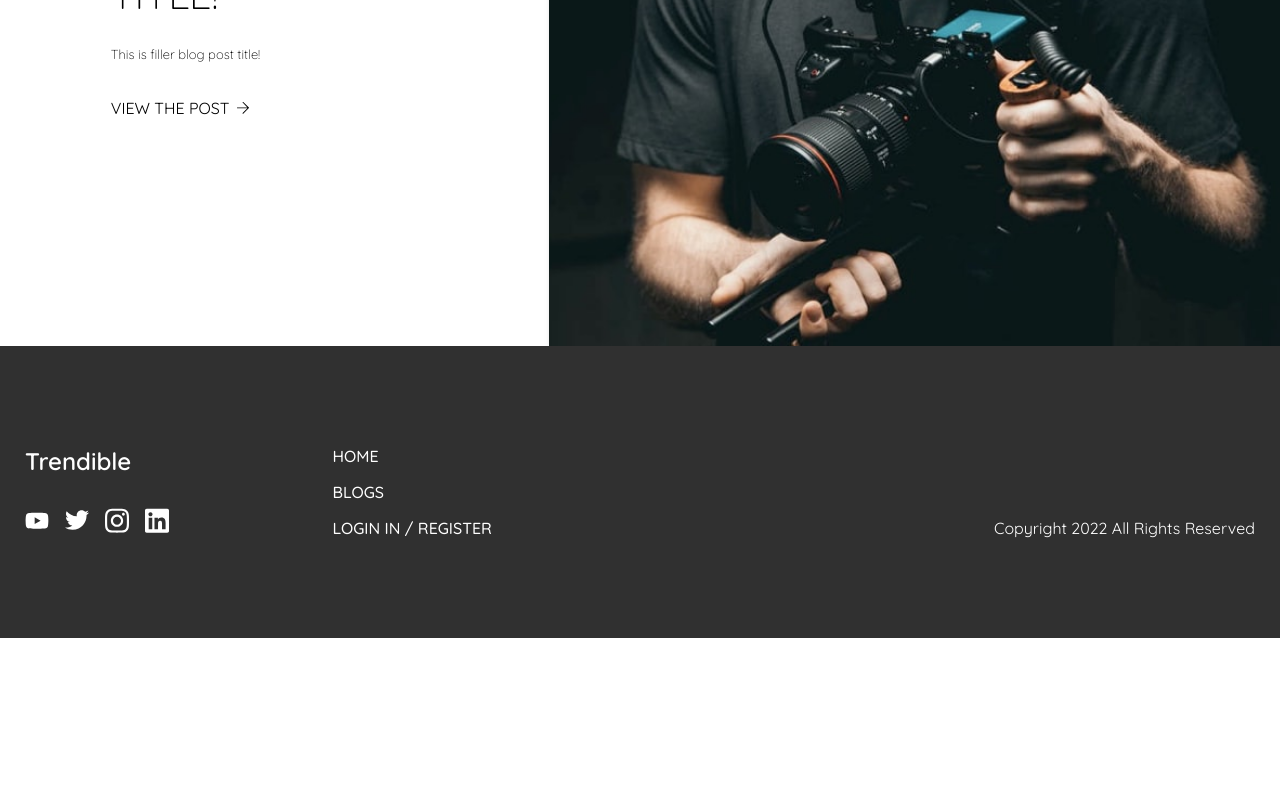
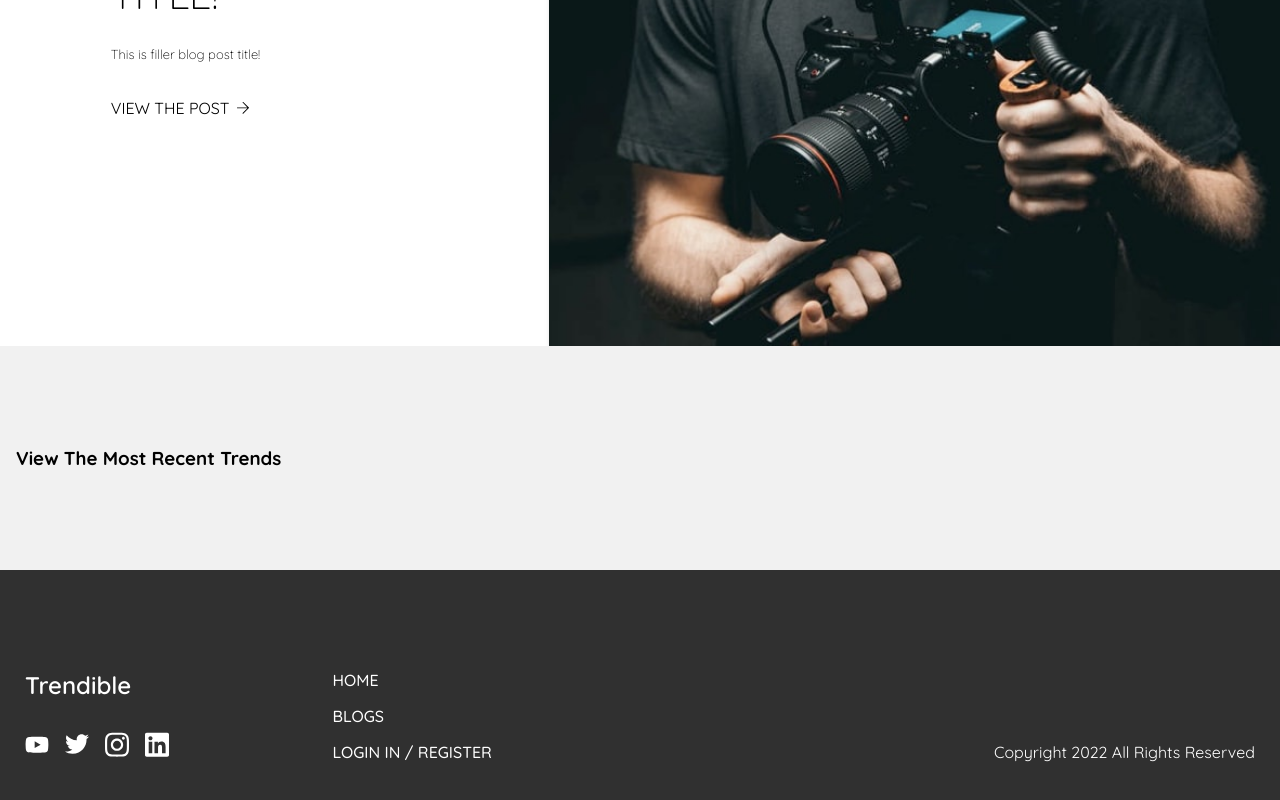
Before and after one commit to andrasputyera/trendible, a Vue app: page / in a window 1280 px wide. Shown: the part 1684-2484 px from the top of the page. Before the commit the page ends 2322 px from the top, so only its background shows below. Built offline with nearby package versions, Linux system fonts and the light colour scheme; what vue2-editor would draw is missing.

Commit message:
started styling the blog card component

```diff
--- a/src/App.vue
+++ b/src/App.vue
@@ -73,4 +73,14 @@ export default {
     fill: #fff;
   }
 }
+
+.blog-card-wrap {
+  position: relative;
+  padding: 80px 16px;
+  background-color: #f1f1f1;
+  @media(min-width: 500px) {
+    padding: 100px 16px;
+  }
+}
+
 </style>
--- a/src/views/Home.vue
+++ b/src/views/Home.vue
@@ -2,15 +2,24 @@
   <div class="home">
     <BlogPost :post="welcomeScreen" />
     <BlogPost :post="post" v-for="(post, index) in sampleBlogPost" :key="index"/>
+    <div class="blog-card-wrap">
+      <div class="container">
+        <h3>View The Most Recent Trends</h3>
+        <div class="blog-cards">
+          <BlogCard v-for="(post, index) in sampleBlogCards" :key="index" />
+        </div>
+      </div>
+    </div>
   </div>
 </template>
 
 <script>
 import BlogPost from '../components/BlogPost.vue'
+import BlogCard from '../components/BlogCard.vue'
 
 export default {
   name: "Home",
-  components: { BlogPost },
+  components: { BlogPost, BlogCard },
   data() {
     return {
       welcomeScreen: {
```
